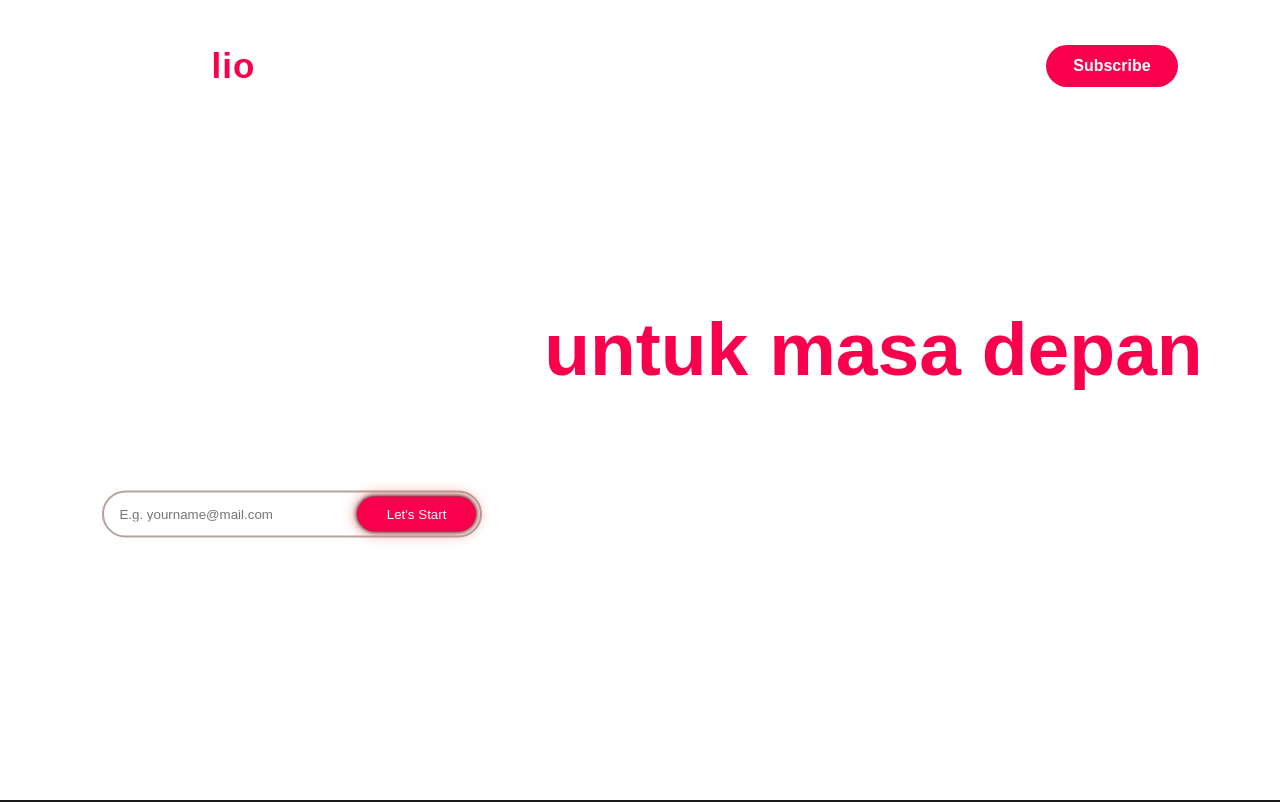
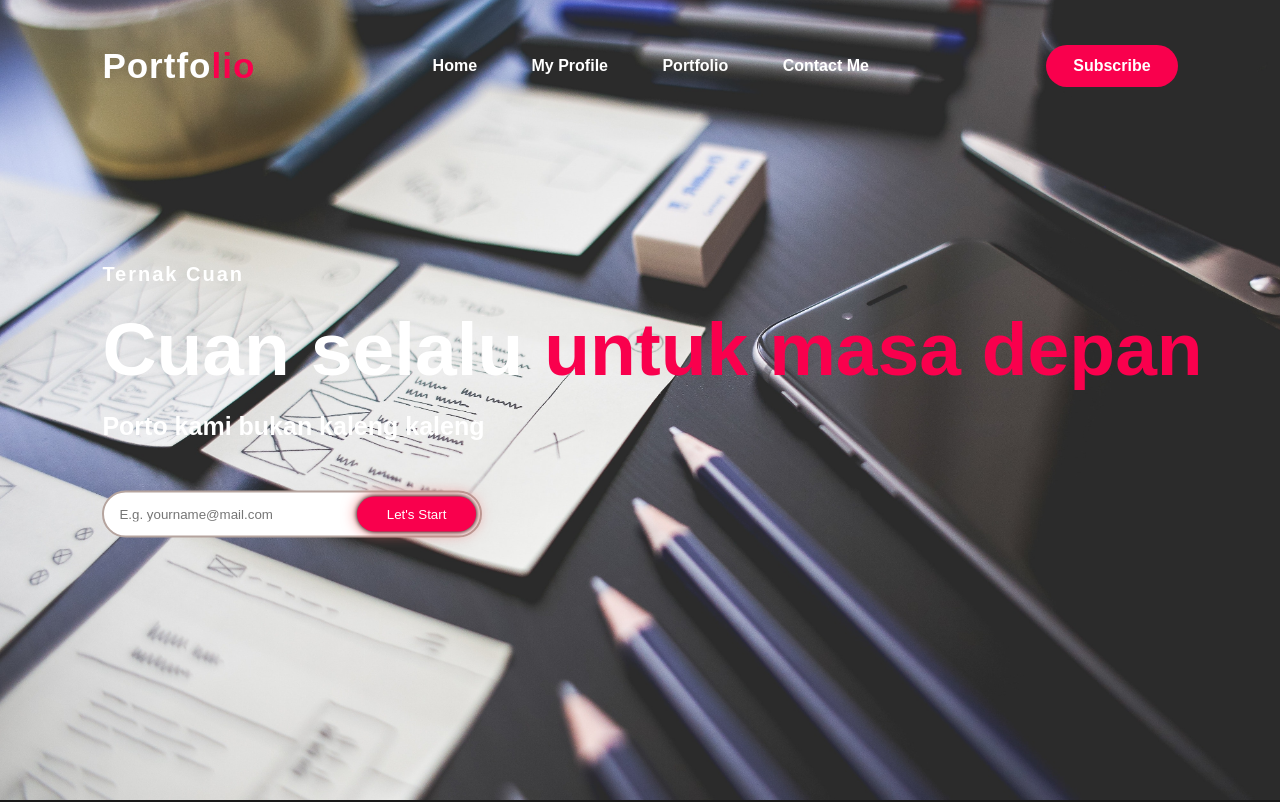
Before and after one commit to bagasnirwanpb/MiniPractice-1, a plain HTML site: page index.html in a window 1280 px wide. Shown: the top 802 px of the page. Drawn offline with Linux system fonts and the light colour scheme.

Commit message:
Image update

```diff
--- a/style.css
+++ b/style.css
@@ -12,7 +12,7 @@ flexbox{
 .Hero{
     height: 100vh;
     width: 100%;
-    background-image: url(/TestingProject/img/img-1.jpg);
+    background-image: url(img/HeroImage.jpg);
     background-size: cover;
     background-position: center;
 }
```
Also changed, not shown: index.html (+1 -3 lines).
